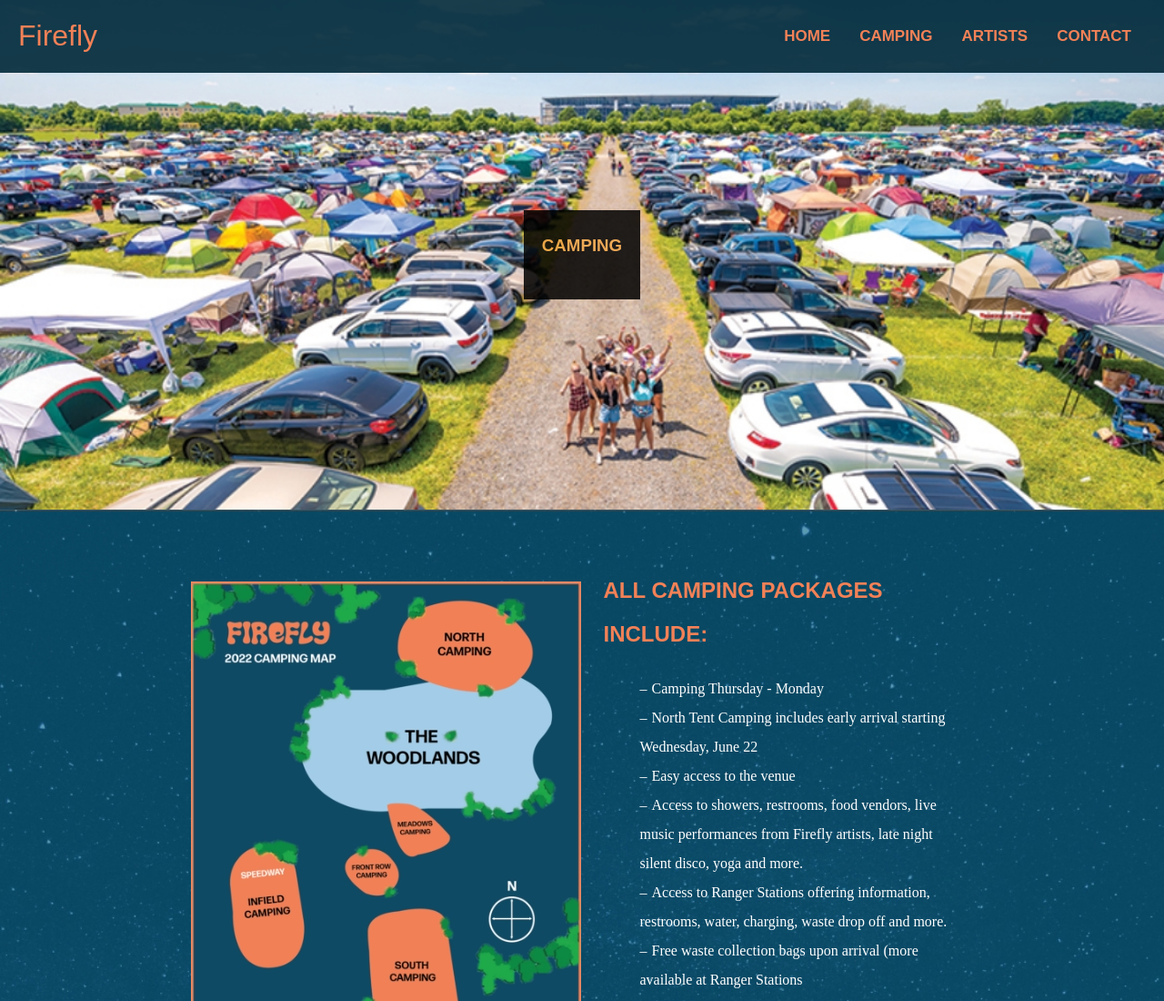
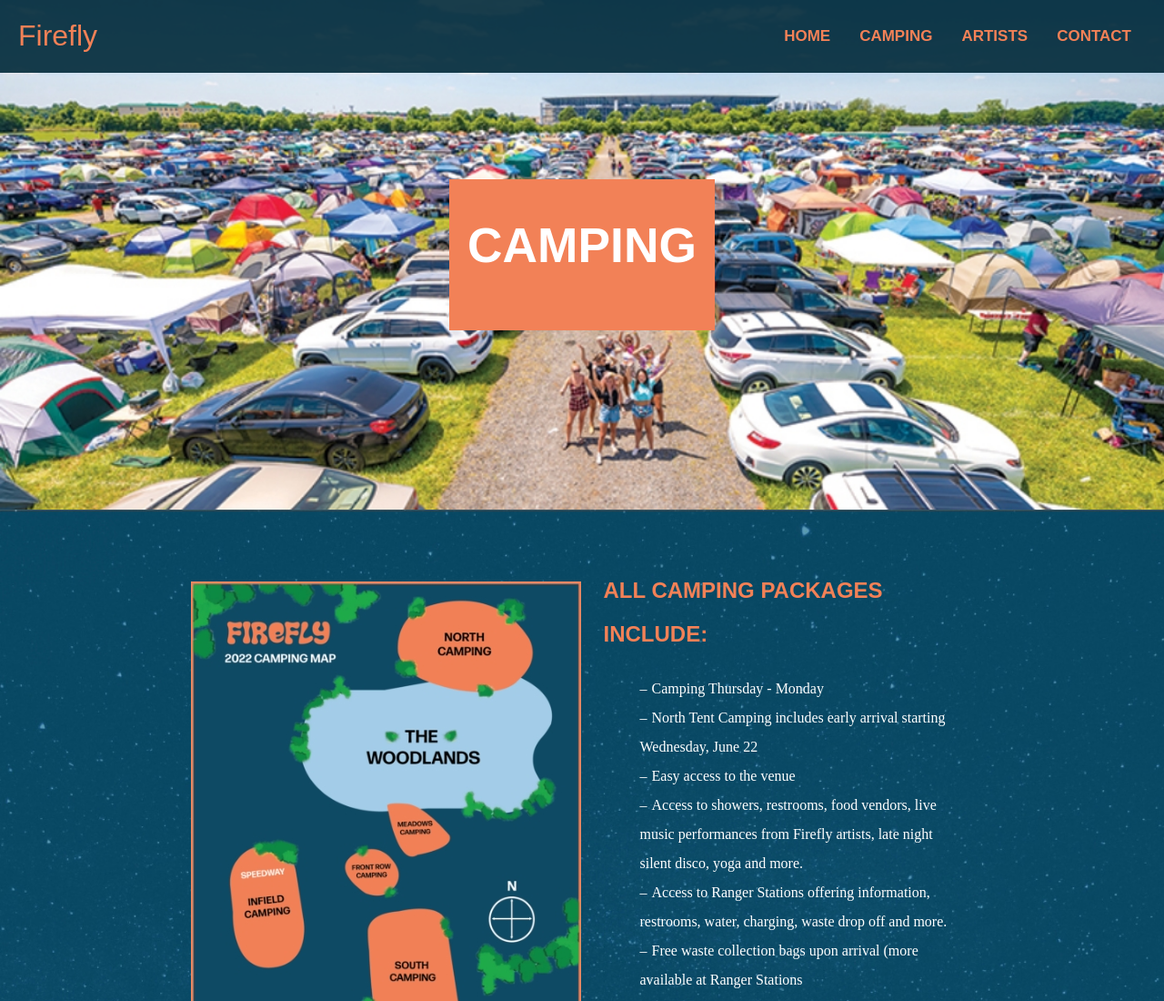
Before and after one commit to ml3525/Firefly, a plain HTML site: page camping.html in a window 1280 px wide. Shown: the top 1100 px of the page at 91% size. Drawn offline with Linux system fonts and the light colour scheme; a web font is replaced by a local one.

Commit message:
fixed some things

```diff
--- a/camping.html
+++ b/camping.html
@@ -23,8 +23,12 @@
 
 <div class="hero2">
 
-<div class="title-card">
-    <h3>CAMPING</h3>
+    <div class="title-card-artists">
+        <h3>CAMPING</h3>
+
+
+    </div>
+    </div>
 
 
 </div>
```
Also changed, not shown: contact.html (+4 -1 lines).
